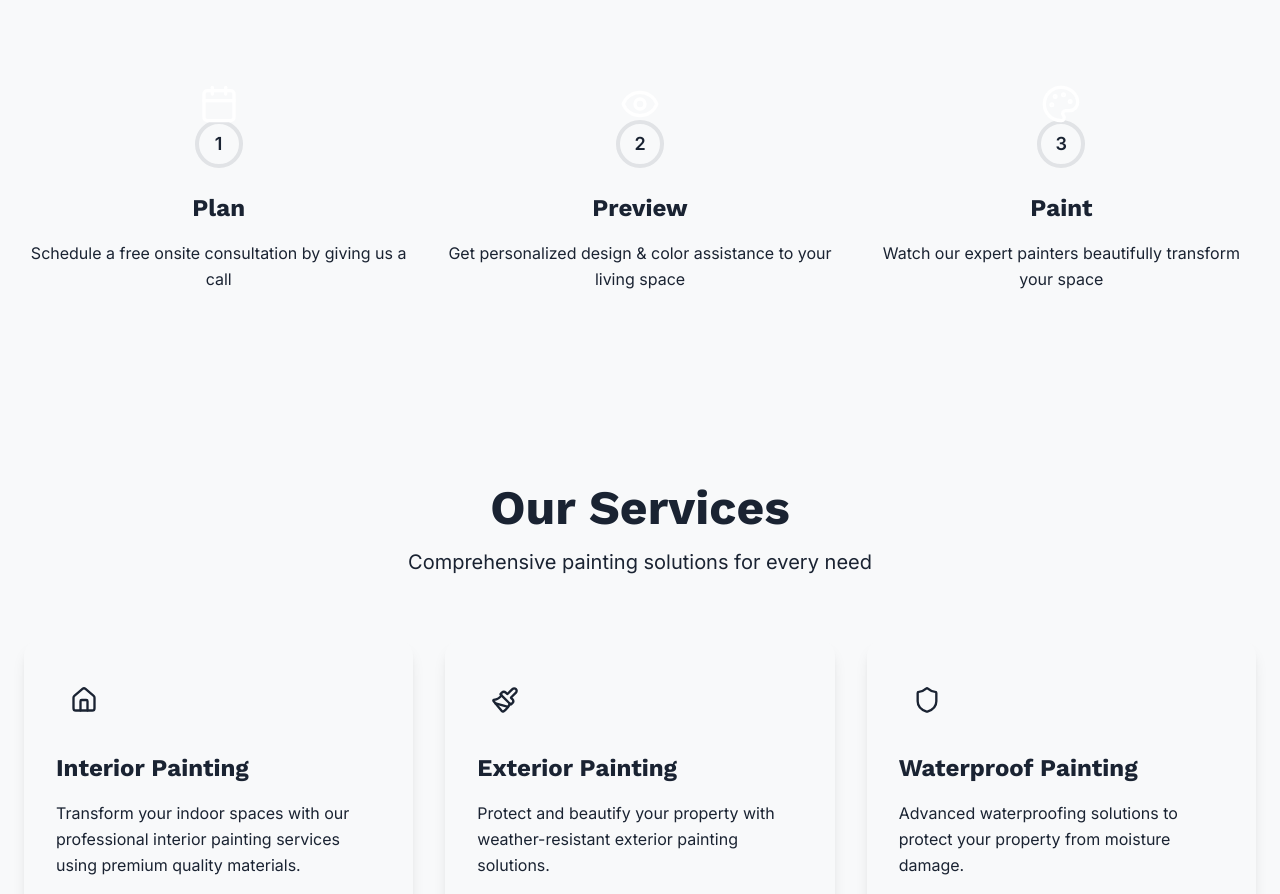
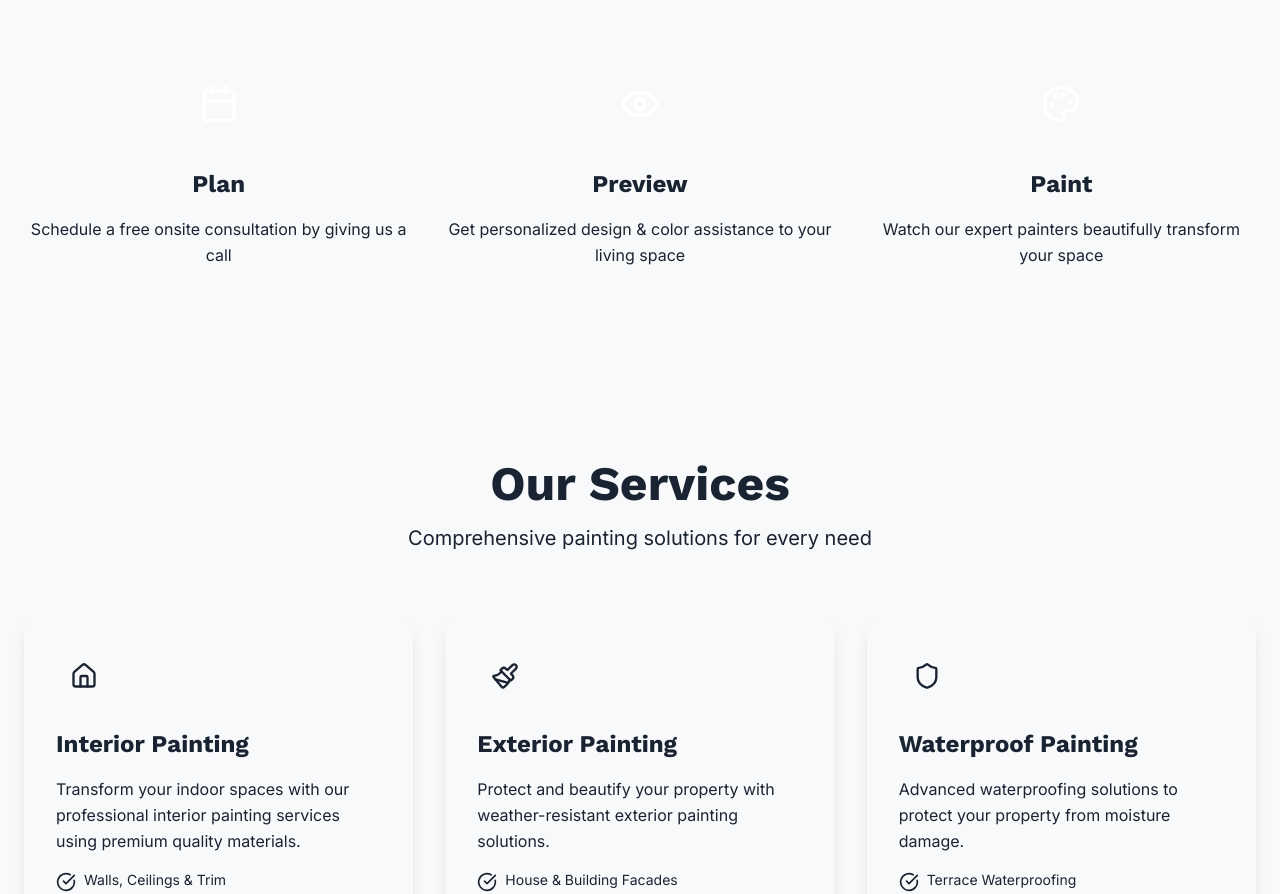
Before and after one commit to ak1803/panditwallpaint, a React (Vite) app: page / in a window 1280 px wide. Shown: the part 1131-2025 px from the top of the page. Built offline with nearby package versions, Linux system fonts and the light colour scheme.

Commit message:
push code

```diff
--- a/src/app/pages/HomePage.tsx
+++ b/src/app/pages/HomePage.tsx
@@ -87,9 +87,9 @@ export default function HomePage() {
               <div className="w-20 h-20 bg-accent rounded-full flex items-center justify-center mx-auto mb-6">
                 <Calendar className="w-10 h-10 text-white" />
               </div>
-              <div className="bg-accent/5 rounded-full w-12 h-12 flex items-center justify-center mx-auto -mt-12 mb-6 border-4 border-background">
+              {/* <div className="bg-accent/5 rounded-full w-12 h-12 mt-10 flex items-center justify-center mx-auto -mt-12 mb-6 border-4 border-background">
                 <span className="font-bold text-lg text-accent">1</span>
-              </div>
+              </div> */}
               <h3 className="text-2xl font-bold text-primary mb-4">Plan</h3>
               <p className="text-muted-foreground leading-relaxed">
                 Schedule a free onsite consultation by giving us a call
@@ -100,9 +100,9 @@ export default function HomePage() {
               <div className="w-20 h-20 bg-accent rounded-full flex items-center justify-center mx-auto mb-6">
                 <Eye className="w-10 h-10 text-white" />
               </div>
-              <div className="bg-accent/5 rounded-full w-12 h-12 flex items-center justify-center mx-auto -mt-12 mb-6 border-4 border-background">
+              {/* <div className="bg-accent/5 rounded-full w-12 h-12 flex items-center justify-center mx-auto -mt-12 mb-6 border-4 border-background">
                 <span className="font-bold text-lg text-accent">2</span>
-              </div>
+              </div> */}
               <h3 className="text-2xl font-bold text-primary mb-4">Preview</h3>
               <p className="text-muted-foreground leading-relaxed">
                 Get personalized design & color assistance to your living space
@@ -113,9 +113,9 @@ export default function HomePage() {
               <div className="w-20 h-20 bg-accent rounded-full flex items-center justify-center mx-auto mb-6">
                 <Palette className="w-10 h-10 text-white" />
               </div>
-              <div className="bg-accent/5 rounded-full w-12 h-12 flex items-center justify-center mx-auto -mt-12 mb-6 border-4 border-background">
+              {/* <div className="bg-accent/5 rounded-full w-12 h-12 flex items-center justify-center mx-auto -mt-12 mb-6 border-4 border-background">
                 <span className="font-bold text-lg text-accent">3</span>
-              </div>
+              </div> */}
               <h3 className="text-2xl font-bold text-primary mb-4">Paint</h3>
               <p className="text-muted-foreground leading-relaxed">
                 Watch our expert painters beautifully transform your space
```
